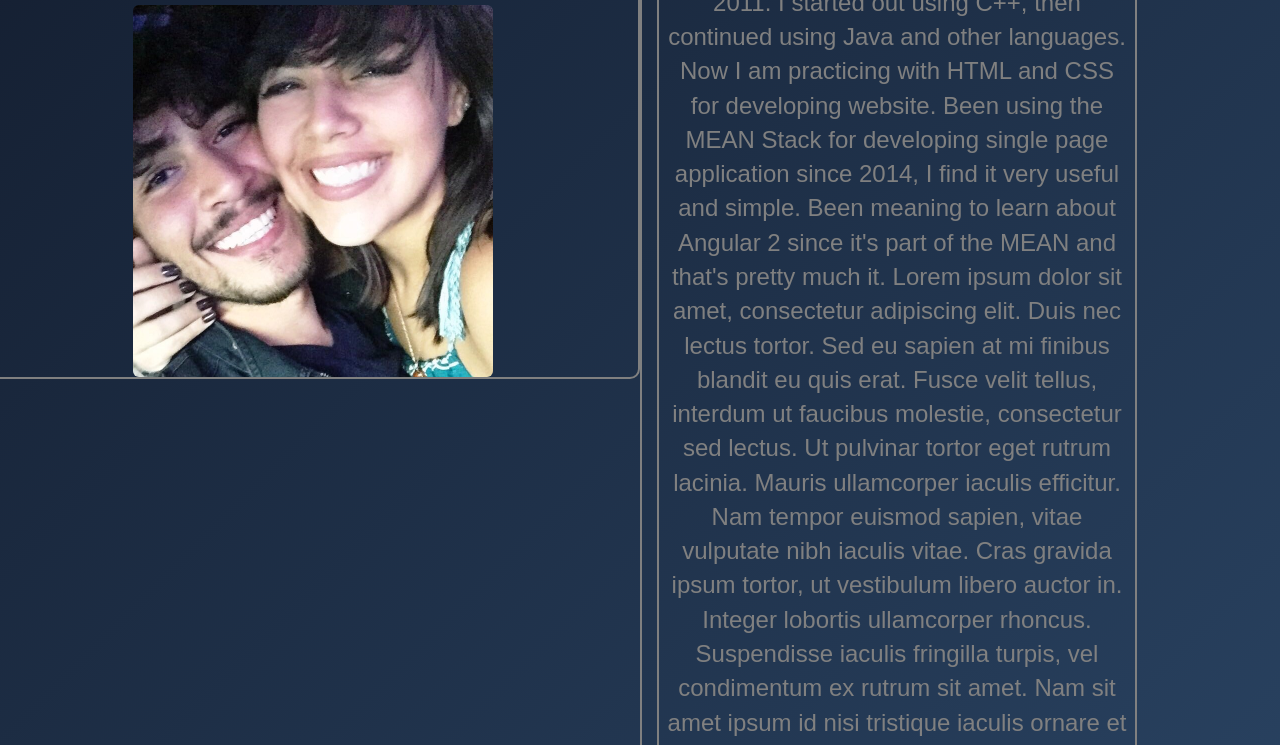
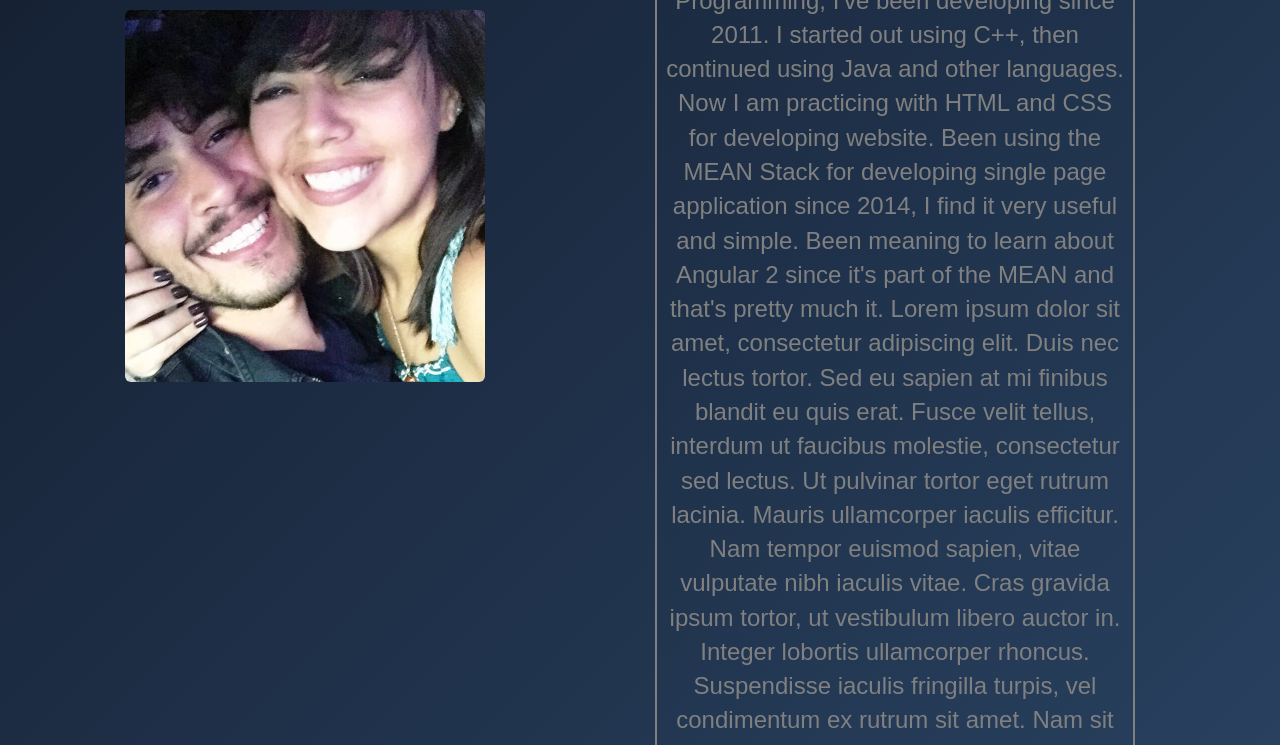
Before and after one commit to abysito93/abysito93.github.io, a plain HTML site: page index.html in a window 1280 px wide. Shown: the part 169-914 px from the top of the page. Drawn offline with nearby package versions, Linux system fonts and the light colour scheme; a web font is replaced by a local one.

Commit message:
fixed position

```diff
--- a/style.css
+++ b/style.css
@@ -14,6 +14,7 @@ body
 }
 
 span {
+    position: fixed;
     font-family: 'Julius Sans One', sans-serif;
     padding: .1em;
     font-size:30px;
@@ -22,8 +23,15 @@ span {
 }
 
 .col-md-6 {
-    border: solid gray 2px;
-    border-radius: 10px;
+    top: 5em;
+    padding: .5em;
+}
+
+.col-md-6 .header {
+    position: fixed;
+    left: 7em;
+    top: 3em;
+    padding: .5em;
 }
 
 /* The side navigation menu */
```
